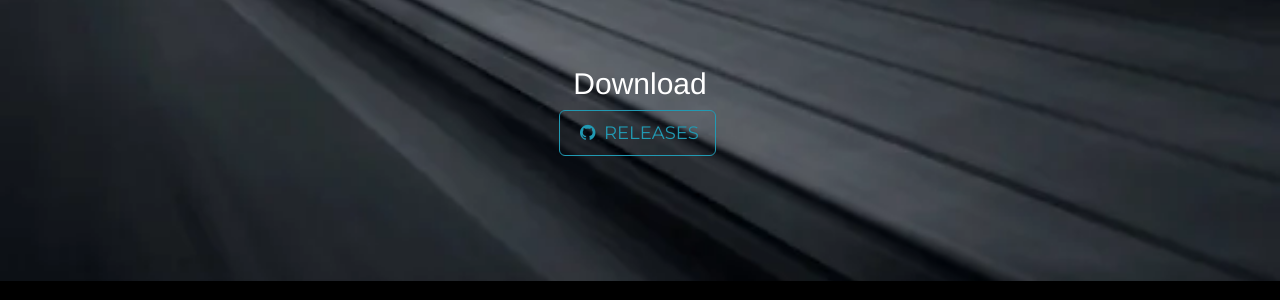
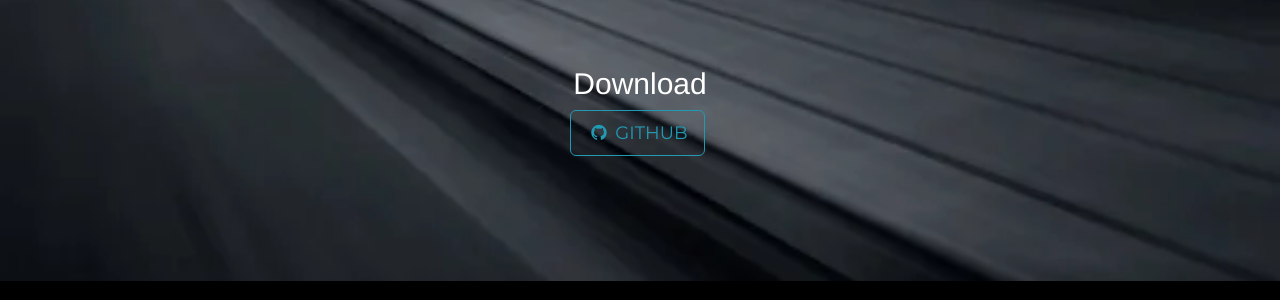
Before and after one commit to qlibs/qlibs.github.io, a Jekyll site: the page built from index.html, in a window 1280 px wide and 900 px high, scrolled down 1390 px. Shown: the part 495-795 px from the top of the window. Built offline with Jekyll 4.4.1, drawn with Linux system fonts in a browser that asks for light colours; nearby versions of some CDN libraries.

Commit message:
:books: [README]

```diff
--- a/_includes/download.html
+++ b/_includes/download.html
@@ -6,7 +6,7 @@
                     <ul class="list-inline banner-social-buttons">
                         {% for network in site.social %}
                         <li>
-                            <a href="https://github.com/qlibs" class="btn btn-default btn-lg"><i class="fa fa-{{ network.title }} fa-fw"></i> <span class="network-name">Releases</span></a>
+                            <a href="https://github.com/qlibs" class="btn btn-default btn-lg"><i class="fa fa-{{ network.title }} fa-fw"></i> <span class="network-name">GITHUB</span></a>
                         </li>
                         {% endfor %}
                     </ul>
```
Also changed, not shown: README.md (added).
